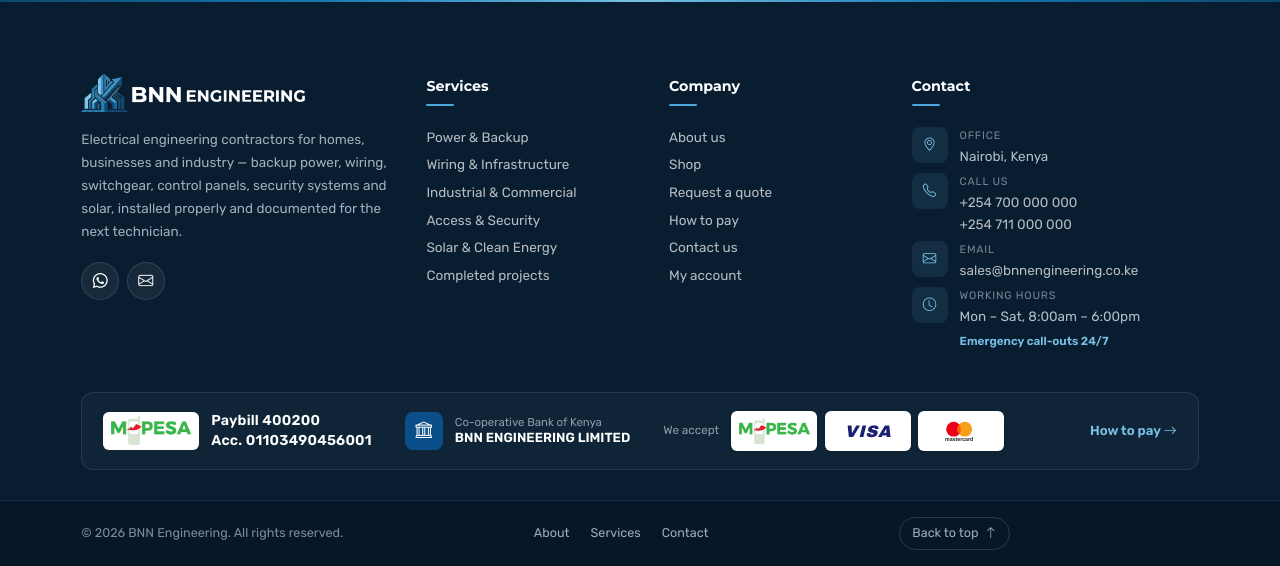
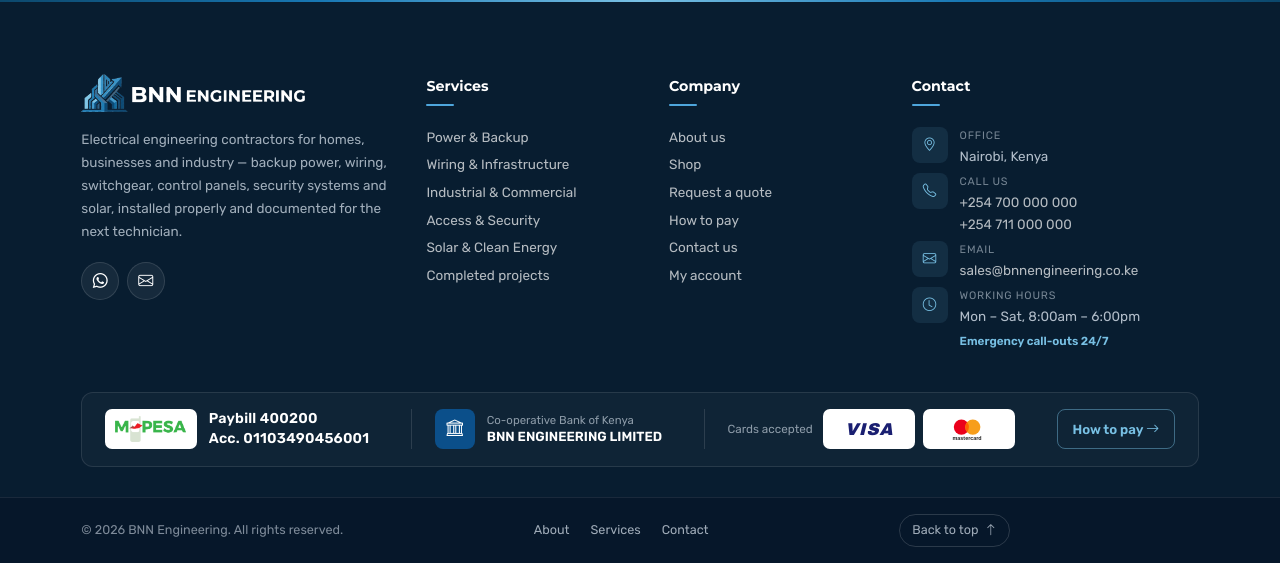
Before and after one commit to Kagunye/botsbnn, a Django app: page /accounts/register/ in a window 1280 px wide. Shown: the part 855-1421 px from the top of the page. Run offline with Django 5.2, Linux system fonts and the light colour scheme; data comes from the database, SQL or seed files in the repository.

Commit message:
Footer payment strip: remove duplicate M-PESA logo, equal tile sizes, even spacing with dividers
Co-Authored-By: Claude Opus 5.5 <noreply@anthropic.com>

```diff
--- a/static/css/style.css
+++ b/static/css/style.css
@@ -1132,3 +1132,23 @@ body { line-height: 1.6; }
 .cta-strip.has-video h3 { text-shadow: 0 2px 12px rgba(0, 0, 0, .35); }
 .cta-strip.has-video p { text-shadow: 0 1px 8px rgba(0, 0, 0, .4); }
 @media (max-width: 575.98px) { .cta-strip.has-video { padding: 2rem 1.4rem; } .cta-shade { background: rgba(4, 22, 36, .55); } }
+
+/* ---- Footer payment strip: even spacing, equal tiles, no duplicate logo ---- */
+.ft-pay { justify-content: space-between; gap: 1rem 0; padding: 1.1rem 1.5rem; }
+.ft-pay-item { padding: 0 1.5rem; }
+.ft-pay-item:first-child { padding-left: 0; }
+.ft-pay-item + .ft-pay-item { border-left: 1px solid rgba(255, 255, 255, .12); }
+.ft-pay .mpesa-chip, .ft-pay .pay-tile { height: 40px; width: 92px; padding: 5px 8px; border-radius: 7px; box-shadow: none; }
+.ft-pay .mpesa-chip .mpesa-logo { height: 26px; }
+.ft-bank { width: 40px; height: 40px; }
+.ft-pay-accept { gap: .7rem; }
+.ft-pay-link { margin-left: 0; padding: .55rem 1rem; border: 1px solid rgba(120, 192, 228, .45); border-radius: 8px; }
+.ft-pay-link:hover { background: rgba(120, 192, 228, .12); border-color: #78c0e4; }
+@media (max-width: 1199.98px) {
+  .ft-pay { justify-content: flex-start; gap: 1rem 0; }
+  .ft-pay-link { margin-left: auto; }
+}
+@media (max-width: 991.98px) {
+  .ft-pay-item, .ft-pay-item:first-child { padding: 0; border-left: 0 !important; width: 100%; }
+  .ft-pay-link { margin-left: 0; }
+}
--- a/templates/base.html
+++ b/templates/base.html
@@ -15,7 +15,7 @@
   <link href="https://fonts.googleapis.com/css2?family=Montserrat:wght@600;700;800&family=Rubik:wght@400;500;600&display=swap" rel="stylesheet">
   <link href="https://cdn.jsdelivr.net/npm/bootstrap@5.3.3/dist/css/bootstrap.min.css" rel="stylesheet">
   <link href="https://cdn.jsdelivr.net/npm/bootstrap-icons@1.11.3/font/bootstrap-icons.min.css" rel="stylesheet">
-  <link href="{% static 'css/style.css' %}?v=61" rel="stylesheet">
+  <link href="{% static 'css/style.css' %}?v=62" rel="stylesheet">
   {% block extra_head %}{% endblock %}
 </head>
 <body>
--- a/templates/partials/footer.html
+++ b/templates/partials/footer.html
@@ -59,8 +59,8 @@
         <span class="ft-pay-bank"><small>{{ shop.payment.bank }}</small>{{ shop.payment.account_name }}</span>
       </div>
       <div class="ft-pay-item ft-pay-accept">
-        <small>We accept</small>
-        {% include 'partials/pay_badges.html' %}
+        <small>Cards accepted</small>
+        {% include 'partials/pay_badges.html' with no_mpesa=True %}
       </div>
       <a href="{% url 'pages:how_to_pay' %}" class="ft-pay-link">How to pay <i class="bi bi-arrow-right"></i></a>
     </div>
--- a/templates/partials/pay_badges.html
+++ b/templates/partials/pay_badges.html
@@ -1,7 +1,7 @@
 {% load static %}<div class="pay-badges{% if light %} pay-badges-light{% endif %}" aria-label="Accepted payment methods">
-  <span class="pay-tile" title="M-PESA">
+{% if not no_mpesa %}  <span class="pay-tile" title="M-PESA">
     <img src="{{ shop.mpesa_logo_url }}" alt="M-PESA" class="mpesa-logo">
-  </span>
+  </span>{% endif %}
   <span class="pay-tile" title="Visa">
     <svg viewBox="0 0 120 40" role="img" aria-label="Visa"><text x="60" y="30" text-anchor="middle" font-family="Arial Black, Arial, sans-serif" font-weight="900" font-style="italic" font-size="27" fill="#1a1f71" letter-spacing="1">VISA</text></svg>
   </span>
```
